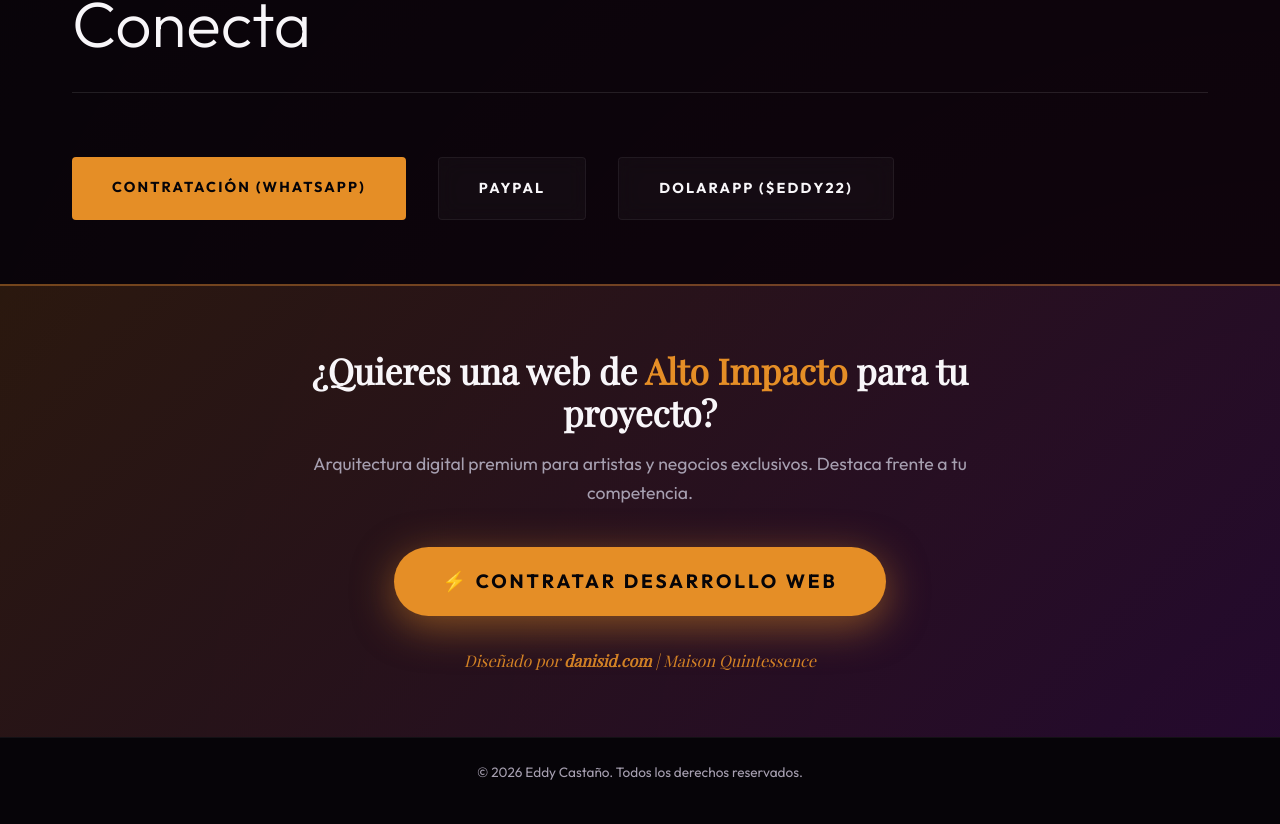
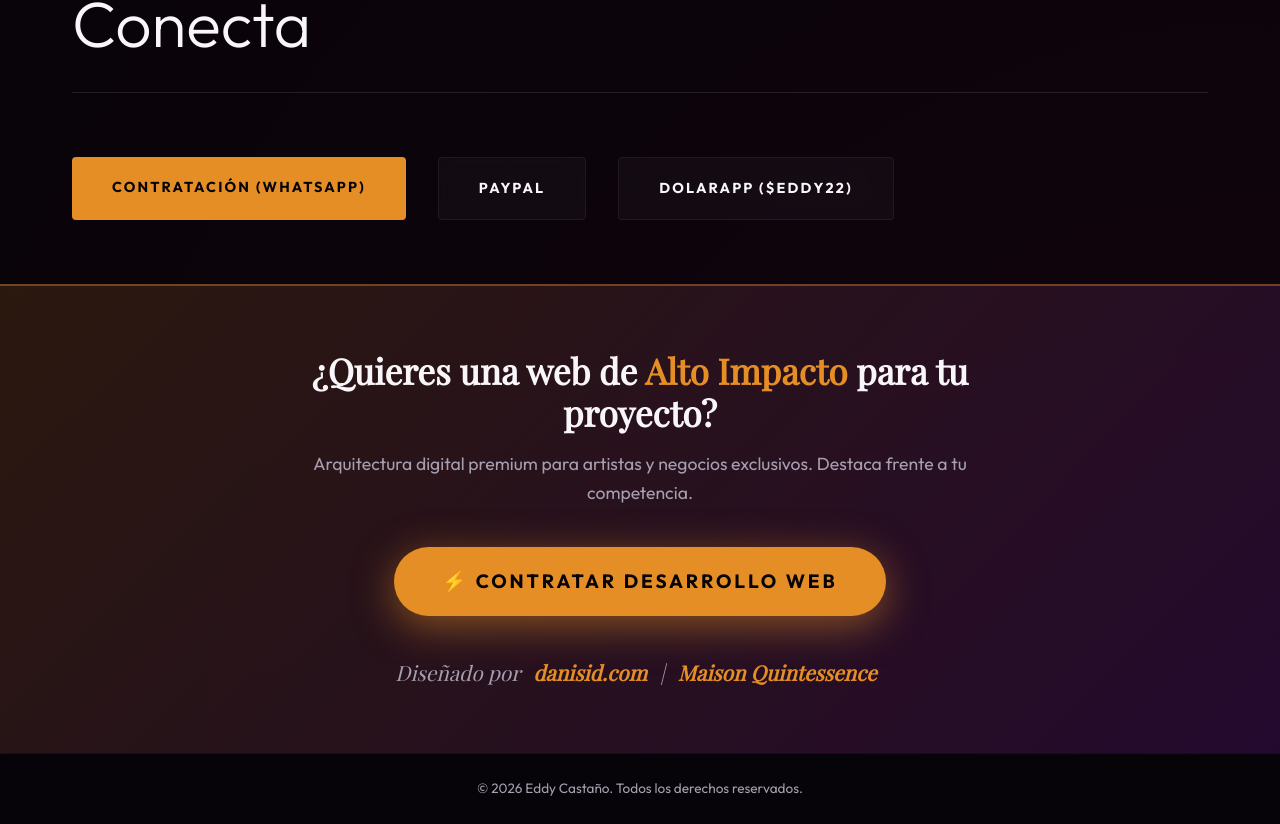
Before and after one commit to AlchemistSidZCooL/eddy-soundscapes, a React (Vite) app: page / in a window 1280 px wide. Shown: the part 3761-4585 px from the top of the page. Built offline with nearby package versions, Linux system fonts and the light colour scheme; a web font is replaced by a local one.

Commit message:
UI: Añadir efecto Neon hover al footer de conversión y link a Maison Quintessence

```diff
--- a/src/App.jsx
+++ b/src/App.jsx
@@ -225,11 +225,11 @@ function App() {
                   <p style={{ fontSize: '1.1rem', color: 'var(--text-secondary)', marginBottom: '2.5rem' }}>
                       Arquitectura digital premium para artistas y negocios exclusivos. Destaca frente a tu competencia.
                   </p>
-                  <a href="https://danisid.com" target="_blank" rel="noreferrer" style={{ display: 'inline-block', background: 'var(--accent)', color: 'var(--bg-color)', padding: '1.2rem 3rem', borderRadius: '50px', fontSize: '1.2rem', fontWeight: 'bold', textTransform: 'uppercase', letterSpacing: '0.15em', textDecoration: 'none', boxShadow: '0 10px 40px rgba(229, 142, 38, 0.5)' }}>
+                  <a href="https://danisid.com" target="_blank" rel="noreferrer" className="neon-button" style={{ display: 'inline-block', background: 'var(--accent)', color: 'var(--bg-color)', padding: '1.2rem 3rem', borderRadius: '50px', fontSize: '1.2rem', fontWeight: 'bold', textTransform: 'uppercase', letterSpacing: '0.15em', textDecoration: 'none', boxShadow: '0 10px 40px rgba(229, 142, 38, 0.5)' }}>
                       ⚡ Contratar Desarrollo Web
                   </a>
-                  <p style={{ fontSize: '1rem', color: 'var(--accent)', marginTop: '2rem', fontFamily: 'var(--font-serif)', fontStyle: 'italic', opacity: 0.9 }}>
-                      Diseñado por <strong>danisid.com</strong> | Maison Quintessence
+                  <p style={{ fontSize: '1.3rem', marginTop: '2.5rem', fontFamily: 'var(--font-serif)', fontStyle: 'italic', color: 'var(--text-secondary)' }}>
+                      Diseñado por <a href="https://danisid.com" target="_blank" rel="noreferrer" className="neon-text-link">danisid.com</a> | <a href="https://maison-quintessence.netlify.app/" target="_blank" rel="noreferrer" className="neon-text-link">Maison Quintessence</a>
                   </p>
               </div>
           </div>
--- a/src/index.css
+++ b/src/index.css
@@ -258,6 +258,30 @@ section {
     opacity: 1;
 }
 
+/* --- Neon Hover Effects para Banner de Captación --- */
+.neon-button {
+    transition: all 0.3s cubic-bezier(0.25, 0.8, 0.25, 1);
+}
+.neon-button:hover {
+    box-shadow: 0 0 15px var(--accent), 0 0 30px var(--accent), 0 0 50px var(--accent) !important;
+    transform: translateY(-4px);
+    background-color: #ff9f43 !important; /* Ligeramente más brillante en hover */
+}
+
+.neon-text-link {
+    color: var(--accent);
+    text-decoration: none;
+    font-weight: bold;
+    transition: all 0.3s ease;
+    padding: 0.2rem 0.5rem;
+    border-radius: 4px;
+}
+.neon-text-link:hover {
+    text-shadow: 0 0 10px var(--accent), 0 0 20px var(--accent);
+    color: #ffffff;
+    background: rgba(229, 142, 38, 0.1);
+}
+
 /* Actions */
 .cta-buttons {
     display: flex;
```
